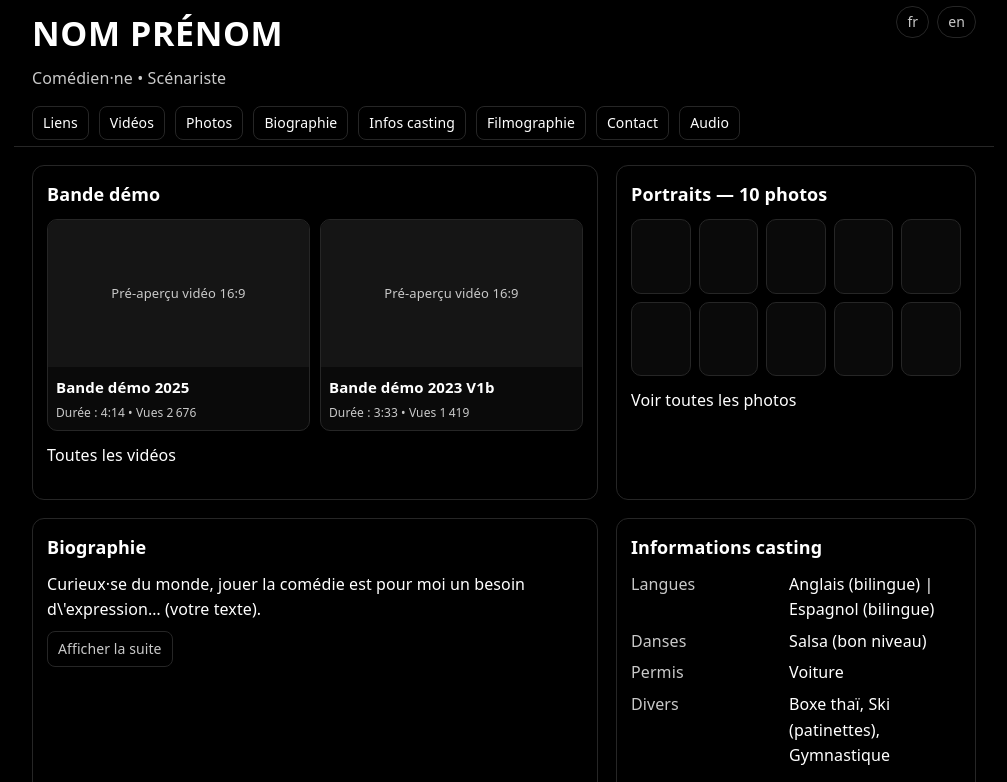
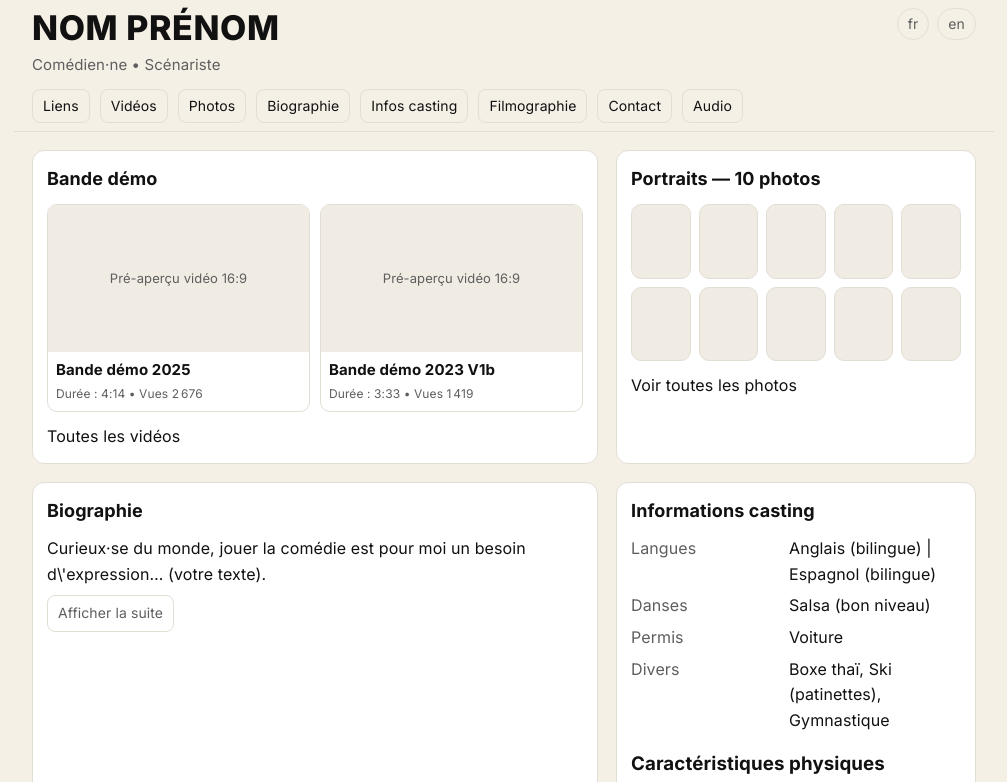
Before and after one commit to Leonore0309/Leonore-Vanier, a plain HTML site: page index.html in a window 1280 px wide. Shown: the top 782 px of the page, without its empty margins (136-1143 px from the left). Drawn offline with Linux system fonts and the light colour scheme.

Commit message:
Update index.html

```diff
--- a/index.html
+++ b/index.html
@@ -5,95 +5,122 @@
   <meta name="viewport" content="width=device-width, initial-scale=1" />
   <title>Nom Prénom • Comédien·ne • Scénariste</title>
   <meta name="description" content="Site officiel — Comédien·ne / Scénariste : bande démo, photos, biographie, informations casting, filmographie, contact." />
+  <!-- Pixel‑locking: police web figée pour un rendu identique -->
+  <link rel="preconnect" href="https://fonts.googleapis.com">
+  <link rel="preconnect" href="https://fonts.gstatic.com" crossorigin>
+  <link href="https://fonts.googleapis.com/css2?family=Inter:wght@400;600;700;800&display=swap" rel="stylesheet">
   <style>
+    /* ====== Pixel Locking Reset ====== */
+    html,body{height:100%}
+    html{box-sizing:border-box}
+    *,*::before,*::after{box-sizing:inherit}
+    /* Neutraliser les styles par défaut pour une métrique stable */
+    h1,h2,h3,h4,h5,h6,p,ul,ol,figure{margin:0;padding:0}
+
     :root{
-      --bg:#000000;
-      --fg:#ffffff;
-      --muted:#c9c9c9;
-      --accent:#ffffff;
-      --card:#0b0b0b;
-      --border:#262626;
-      --maxw:980px;
+      /* Couleurs (fond beige demandé) */
+      --bg:#f5f0e6;         /* beige doux */
+      --card:#ffffff;       /* cartes blanches pour contraste */
+      --fg:#111111;         /* texte principal noir doux */
+      --muted:#5e5e5e;      /* texte secondaire */
+      --border:#e3ded5;     /* lignes fines dans l'esprit du site */
+      --accent:#111111;     /* liens noirs */
+
+      /* Grille/verrous */
+      --container:980px;    /* largeur fixe comme le ref */
+      --sidebar:360px;      /* colonne droite */
+      --gap:18px;           /* gouttière globale */
+      --radius-lg:12px;     /* arrondis cohérents */
+      --radius-md:10px;
     }
 
-    html,body{height:100%}
     body{
       margin:0;
-      font:16px/1.6 system-ui,-apple-system,BlinkMacSystemFont,"Segoe UI",Roboto,Ubuntu,Cantarell,Noto Sans,Helvetica,Arial,sans-serif;
+      background:var(--bg);
       color:var(--fg);
-      background:var(--bg);
+      font-family: Inter, system-ui, -apple-system, Segoe UI, Roboto, Helvetica, Arial, sans-serif;
+      font-size:16px;
+      line-height:1.6; /* verrous */
       -webkit-font-smoothing:antialiased;
       -moz-osx-font-smoothing:grayscale;
+      text-rendering:optimizeLegibility;
       letter-spacing:.1px;
     }
 
-    *{box-sizing:border-box}
     a{color:var(--accent);text-decoration:none}
     a:hover{text-decoration:underline}
 
-    .container{max-width:var(--maxw);margin-inline:auto;padding-left:18px;padding-right:18px;padding-top:18px;padding-bottom:18px}
-    .site-grid{display:grid;gap:18px}
+    /* ====== Layout ====== */
+    .container{max-width:var(--container);margin-inline:auto;padding-left:18px;padding-right:18px;padding-top:18px;padding-bottom:18px}
+    .site-grid{display:grid;gap:var(--gap)}
 
-    /* HEADER */
-    .hero{display:flex;align-items:flex-start;justify-content:space-between;gap:16px;padding-block:6px;border-bottom:1px solid var(--border)}
-    .brand{display:flex;flex-direction:column;gap:8px}
-    .name{margin:0;font-weight:800;letter-spacing:.6px;text-transform:uppercase;font-size:clamp(20px,4.5vw,34px)}
-    .roles{color:var(--muted);margin-top:-2px}
+    /* ====== Header ====== */
+    .hero{display:flex;align-items:flex-start;justify-content:space-between;gap:16px;padding-block:8px;border-bottom:1px solid var(--border)}
+    .brand{display:flex;flex-direction:column;gap:6px}
+    .name{margin:0;font-weight:800;letter-spacing:.6px;text-transform:uppercase;font-size:34px;line-height:1.15}
+    .roles{color:var(--muted);font-size:15px}
     .lang-switch{display:flex;gap:8px;align-items:center}
     .pill{border:1px solid var(--border);border-radius:999px;padding:4px 10px;color:var(--muted);font-size:14px}
 
-    /* NAV (liens rapides comme sur claraines) */
+    /* Nav courte */
     .top-nav{display:flex;gap:10px;flex-wrap:wrap;margin-top:6px}
     .top-nav a{padding:5px 10px;border:1px solid var(--border);border-radius:8px;font-size:14px}
 
-    /* SECTIONS */
-    .section{background:transparent;border:1px solid var(--border);border-radius:12px;padding:14px}
-    .section h2{margin:0 0 10px 0;font-size:18px;font-weight:700;text-transform:none}
+    /* ====== Sections (verrouillées) ====== */
+    .section{background:var(--card);border:1px solid var(--border);border-radius:var(--radius-lg);padding:14px}
+    .section h2{margin:0 0 10px 0;font-size:18px;font-weight:700}
 
+    /* Vidéos */
     .media-grid{display:grid;gap:10px}
-    .video-card,.photo{background:#0a0a0a;border:1px solid var(--border);border-radius:10px;overflow:hidden}
-    .thumb{aspect-ratio:16/9;background:#151515;display:grid;place-items:center;font-size:13px;color:var(--muted)}
+    .video-card{background:#fff;border:1px solid var(--border);border-radius:var(--radius-md);overflow:hidden}
+    .thumb{width:100%;aspect-ratio:16/9;background:#f0ece3;display:grid;place-items:center;font-size:13px;color:var(--muted)}
     .video-meta{padding:8px}
-    .video-meta h3{margin:0 0 4px 0;font-size:15px}
+    .video-meta h3{margin:0 0 4px 0;font-size:15px;line-height:1.3}
     .meta-row{font-size:12px;color:var(--muted)}
 
+    /* Galerie */
     .gallery{display:grid;gap:8px}
-    .gallery .photo{aspect-ratio:4/5}
+    .gallery .photo{display:block;background:#f0ece3;border:1px solid var(--border);border-radius:var(--radius-md);aspect-ratio:4/5;overflow:hidden}
 
+    /* 2 colonnes internes "Crédits" */
     .two-col{display:grid;gap:18px}
 
+    /* Texte/Bio */
     .text p{margin:0}
     .text .more{display:none;margin-top:8px}
     .text.expanded .more{display:block}
     .toggle{display:inline-block;margin-top:8px;padding:6px 10px;border:1px solid var(--border);border-radius:8px;color:var(--muted);font-size:14px}
 
+    /* Infos casting (liste clé/valeur) */
     .kv-list{display:grid;gap:6px}
-    .kv-list .kv{display:grid;grid-template-columns:150px 1fr;gap:8px}
+    .kv{display:grid;grid-template-columns:150px 1fr;gap:8px}
     .kv .k{color:var(--muted)}
 
+    /* Crédits/filmographie */
     .credit-list{display:grid;gap:8px}
-    .credit{padding:8px;border:1px solid var(--border);border-radius:10px}
+    .credit{padding:8px;border:1px solid var(--border);border-radius:var(--radius-md);background:#fff}
     .credit .title{font-weight:600}
     .credit .role{color:var(--muted)}
 
     footer{margin-top:18px;padding:18px;border-top:1px solid var(--border);color:var(--muted);font-size:13px}
 
-    /* LAYOUT responsive calqué sur claraines.fr */
+    /* ====== Breakpoints verrouillés ====== */
     @media (min-width: 960px){
-      .site-grid{grid-template-columns: 1fr 360px}
+      .site-grid{grid-template-columns: 1fr var(--sidebar)}
       .two-col{grid-template-columns:1fr 1fr}
       .media-grid{grid-template-columns: 1fr 1fr}
       .gallery{grid-template-columns: repeat(5,1fr)}
     }
-      .two-col{grid-template-columns:1fr 1fr}
-      .media-grid{grid-template-columns: 1fr 1fr}
-      .gallery{grid-template-columns: repeat(5,1fr)}
-    }
-
-    @media (max-width: 959px){
+    @media (max-width: 959.98px){
       .site-grid{grid-template-columns: 1fr}
       .media-grid{grid-template-columns:1fr}
       .gallery{grid-template-columns: repeat(3,1fr)}
+      .name{font-size:28px}
+    }
+
+    /* Accessibilité/consistance mouvements */
+    @media (prefers-reduced-motion: reduce){
+      *{animation-duration:0.001ms !important;animation-iteration-count:1 !important;transition-duration:0.001ms !important;scroll-behavior:auto !important}
     }
   </style>
 </head>
```
